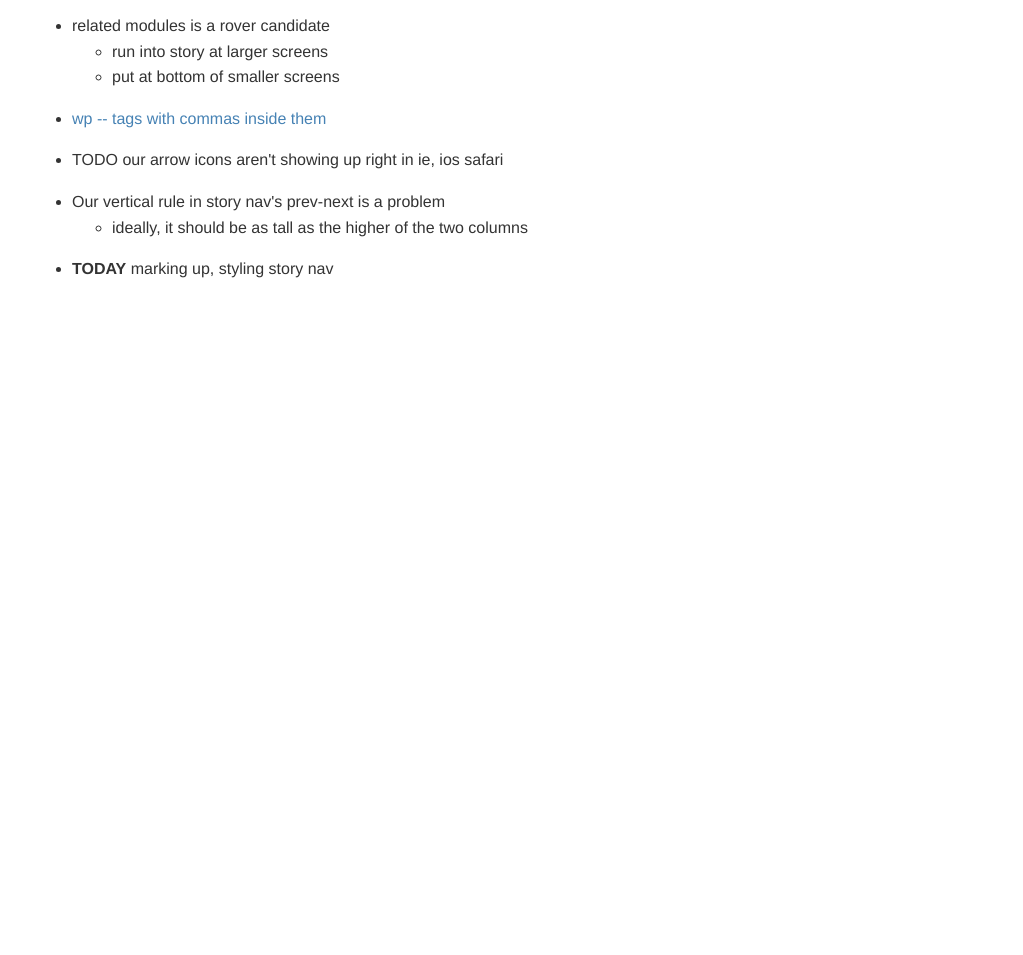
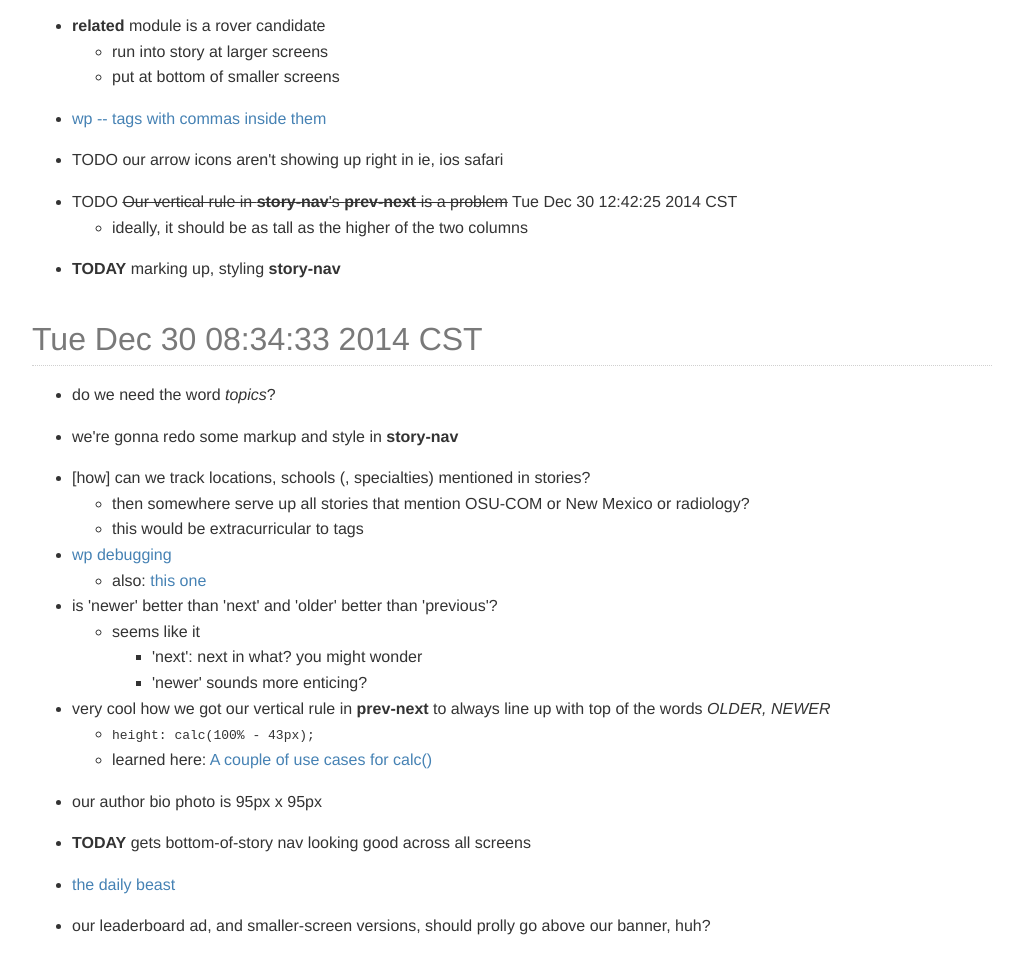
Before and after one commit to pjsinco/eo-build, a plain HTML site: page readme.html in a window 1280 px wide. Shown: the part 6930-7885 px from the top of the page, without its empty margins (128-1151 px from the left). Before the commit the page ends 7228 px from the top, so only its background shows below. Drawn offline with Linux system fonts and the light colour scheme.

Commit message:
mods readme

```diff
--- a/readme.html
+++ b/readme.html
@@ -288,18 +288,49 @@ if (ehs_width&lt;=767) {
 </ul>
 <h3 id="mon-dec-29-051425-2014-cst">Mon Dec 29 05:14:25 2014 CST</h3>
 <ul>
-<li>related modules is a rover candidate
+<li><strong>related</strong> module is a rover candidate
 <ul>
 <li>run into story at larger screens</li>
 <li>put at bottom of smaller screens</li>
 </ul></li>
 <li><p><a href="http://blog.foobored.com/all/wordpress-tags-with-commas/">wp -- tags with commas inside them</a></p></li>
 <li><p>TODO our arrow icons aren't showing up right in ie, ios safari</p></li>
-<li>Our vertical rule in story nav's prev-next is a problem
+<li>TODO <del>Our vertical rule in <strong>story-nav</strong>'s <strong>prev-next</strong> is a problem</del> Tue Dec 30 12:42:25 2014 CST
 <ul>
 <li>ideally, it should be as tall as the higher of the two columns</li>
 </ul></li>
-<li><p><strong>TODAY</strong> marking up, styling story nav</p></li>
+<li><p><strong>TODAY</strong> marking up, styling <strong>story-nav</strong></p></li>
+</ul>
+<h3 id="tue-dec-30-083433-2014-cst">Tue Dec 30 08:34:33 2014 CST</h3>
+<ul>
+<li><p>do we need the word <em>topics</em>?</p></li>
+<li><p>we're gonna redo some markup and style in <strong>story-nav</strong></p></li>
+<li>[how] can we track locations, schools (, specialties) mentioned in stories?
+<ul>
+<li>then somewhere serve up all stories that mention OSU-COM or New Mexico or radiology?</li>
+<li>this would be extracurricular to tags</li>
+</ul></li>
+<li><a href="http://nacin.com/2010/04/23/5-ways-to-debug-wordpress/">wp debugging</a>
+<ul>
+<li>also: <a href="http://wptavern.com/query-monitor-a-remarkably-comprehensive-debugging-plugin-for-wordpress">this one</a></li>
+</ul></li>
+<li>is 'newer' better than 'next' and 'older' better than 'previous'?
+<ul>
+<li>seems like it
+<ul>
+<li>'next': next in what? you might wonder</li>
+<li>'newer' sounds more enticing?</li>
+</ul></li>
+</ul></li>
+<li>very cool how we got our vertical rule in <strong>prev-next</strong> to always line up with top of the words <em>OLDER, NEWER</em>
+<ul>
+<li><code>height: calc(100% - 43px);</code></li>
+<li>learned here: <a href="http://css-tricks.com/a-couple-of-use-cases-for-calc/">A couple of use cases for calc()</a></li>
+</ul></li>
+<li><p>our author bio photo is 95px x 95px</p></li>
+<li><p><strong>TODAY</strong> gets bottom-of-story nav looking good across all screens</p></li>
+<li><p><a href="http://www.thedailybeast.com/articles/2014/12/30/russia-s-rebel-in-chief-escapes-house-arrest.html">the daily beast</a></p></li>
+<li><p>our leaderboard ad, and smaller-screen versions, should prolly go above our banner, huh?</p></li>
 </ul>
 </body>
 </html>
```
